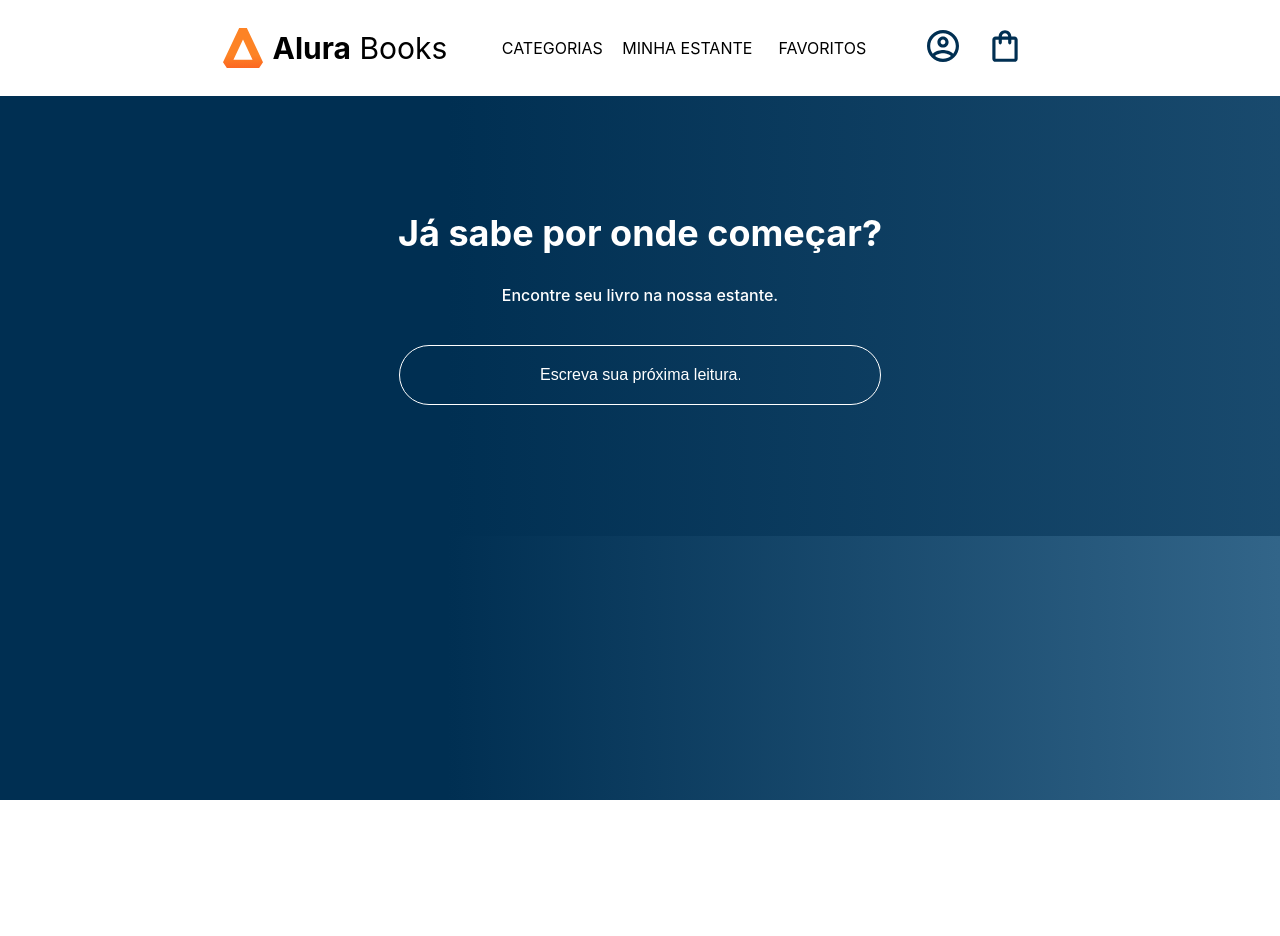
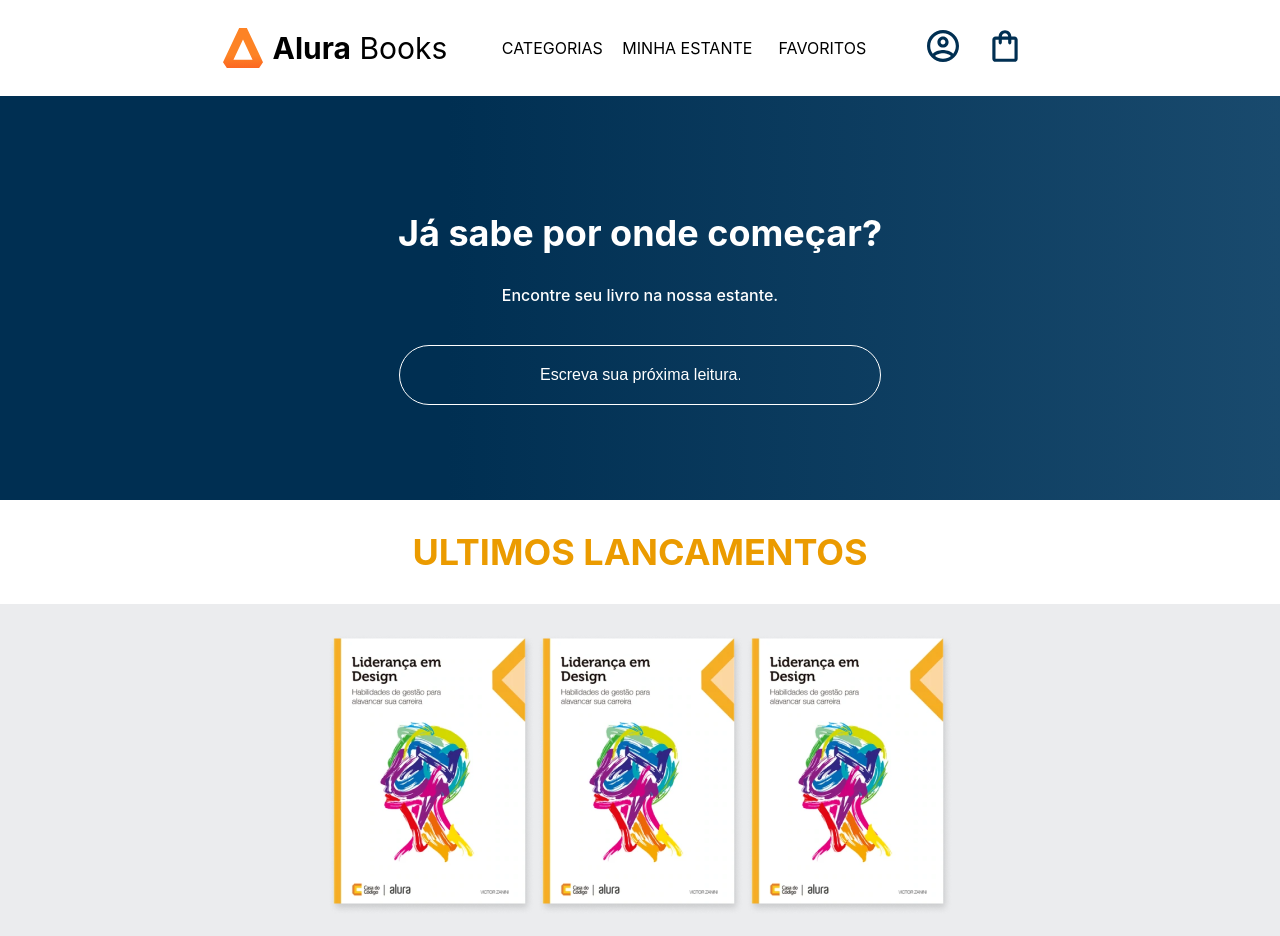
Before and after one commit to tairadev/alura-books, a React (Create React App) app: page / in a window 1280 px wide. Before the commit the page ends 800 px from the top, so only its background shows below. Built offline with nearby package versions, Linux system fonts and the light colour scheme.

Commit message:
Component lastReleases

```diff
--- a/src/App.jsx
+++ b/src/App.jsx
@@ -1,6 +1,7 @@
 import Header from './components/Header';
 import styled from 'styled-components';
 import Search from './components/Search';
+import LastReleases from './components/LastReleases';
 
 const AppContainer = styled.div`
   width: 100vw;
@@ -13,6 +14,7 @@ function App() {
     <AppContainer>
       <Header />
       <Search />
+      <LastReleases />
     </AppContainer>
   );
 }
--- /dev/null
+++ b/src/components/LastReleases/index.jsx
@@ -0,0 +1,42 @@
+import { books } from './releasesInfos';
+import styled from 'styled-components';
+
+const LastReleasesContainer = styled.section`
+  background-color: #ebecee;
+  padding-bottom: 20px;
+  display: flex;
+  flex-direction: column;
+`;
+
+const Title = styled.h2`
+  width: 100%;
+  padding: 30px 0;
+  background-color: #fff;
+  color: #eb9b00;
+  font-size: 36px;
+  text-align: center;
+  margin: 0;
+`;
+
+const NewBooksContainer = styled.div`
+  margin-top: 30px;
+  display: flex;
+  width: 100%;
+  justify-content: center;
+  cursor: pointer;
+`;
+
+function UltimosLancamentos() {
+  return (
+    <LastReleasesContainer>
+      <Title>ULTIMOS LANCAMENTOS</Title>
+      <NewBooksContainer>
+        {books.map((book) => (
+          <img src={book.src} alt={book.name} />
+        ))}
+      </NewBooksContainer>
+    </LastReleasesContainer>
+  );
+}
+
+export default UltimosLancamentos;
--- /dev/null
+++ b/src/components/LastReleases/releasesInfos.js
@@ -0,0 +1,7 @@
+import book from '../../assets/images/livro.png';
+
+export const books = [
+  { name: 'Liderança em Design', src: book, id: 1 },
+  { name: 'Cangaceiro JavaScript', src: book, id: 3 },
+  { name: 'Apache Kafka e Spring Boot', src: book, id: 4 },
+];
--- a/src/components/Search/index.jsx
+++ b/src/components/Search/index.jsx
@@ -8,8 +8,8 @@ const SearchContainer = styled.section`
   color: #fff;
   text-align: center;
   padding: 85px 0;
-  height: 270px;
   width: 100%;
+  overflow: hidden;
 `;
 
 const Title = styled.h2`
@@ -69,7 +69,7 @@ export default function Search() {
         }}
       />
       {foundBooks.map((book) => (
-        <Result key={book.name}>
+        <Result key={book.id}>
           <p>{book.name}</p>
           <img src={book.src} alt={book.name} />
         </Result>
```
